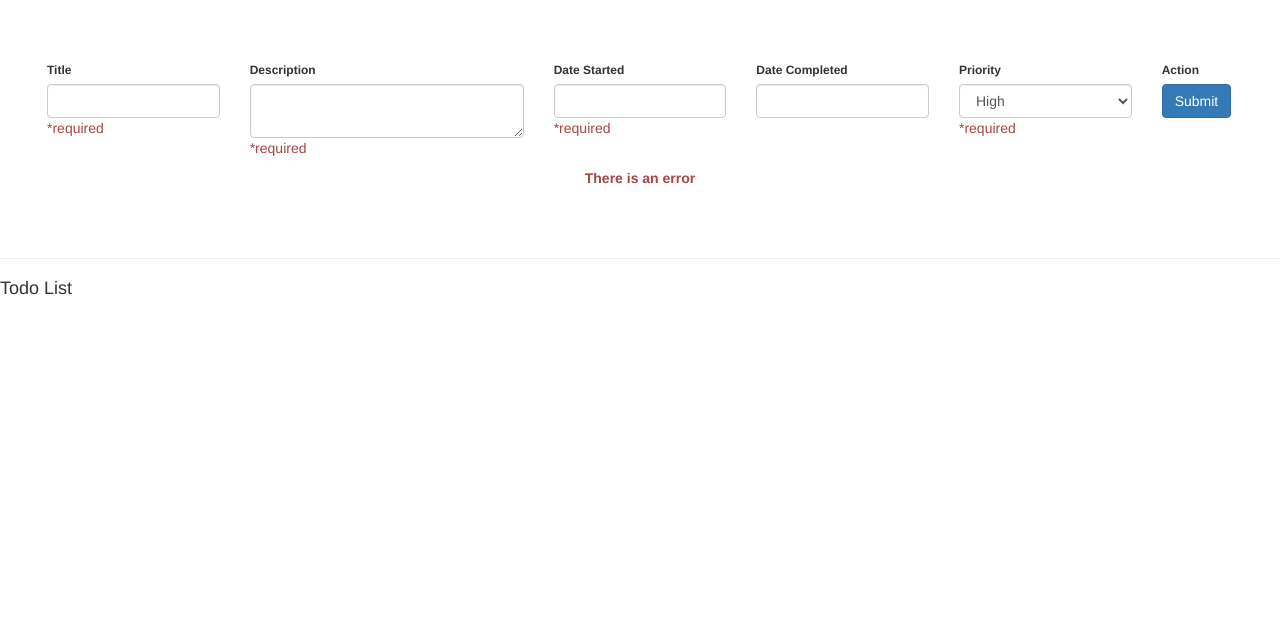
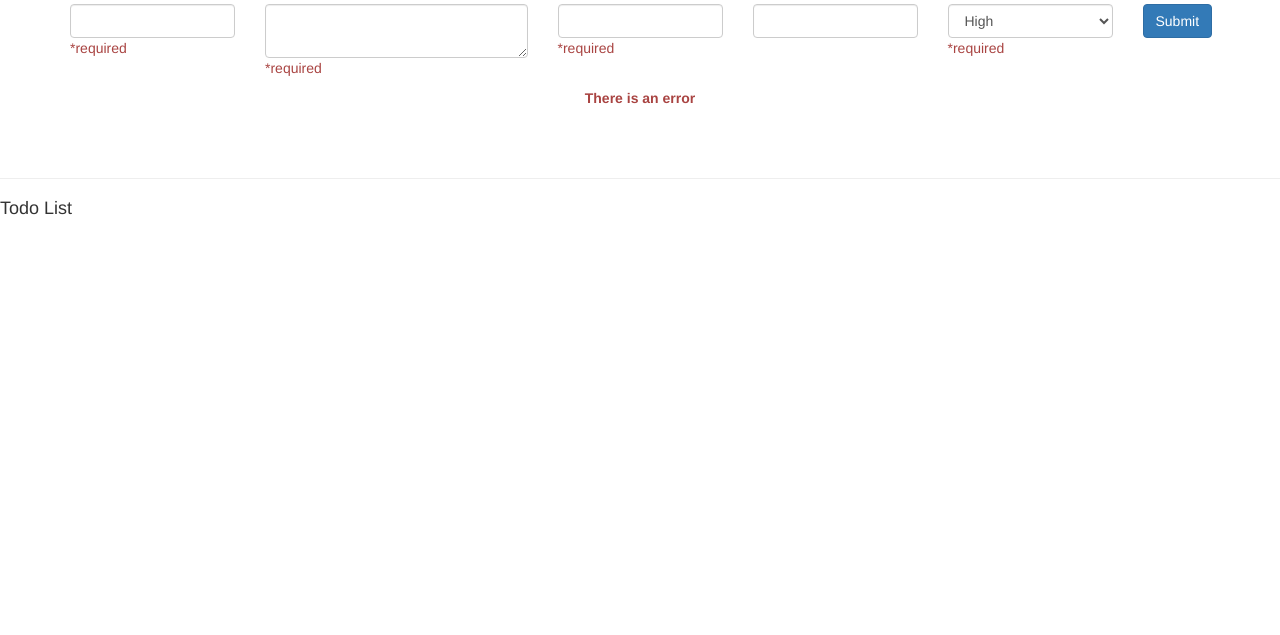
Before and after one commit to jonpawlowski/jplab-todo, a website: page public/index.html in a window 1280 px wide. Shown: the part 165-800 px from the top of the page. Drawn offline with nearby package versions, Linux system fonts and the light colour scheme; no server answers.

Commit message:
Page formatting

```diff
--- a/public/index.html
+++ b/public/index.html
@@ -12,7 +12,7 @@
 	<!-- SCROLLS -->
 	<link rel="stylesheet" href="//netdna.bootstrapcdn.com/bootstrap/3.0.0/css/bootstrap.min.css"><!-- load bootstrap -->
 	<link rel="stylesheet" href="//netdna.bootstrapcdn.com/font-awesome/4.0.3/css/font-awesome.min.css">
-	<link rel="stylesheet" href="css/jplab.css">
+	<!--<link rel="stylesheet" href="css/jplab.css">-->
 	<style>
 		html 					{ overflow-y:scroll; }
 		body 					{ padding-top:50px; }
```
